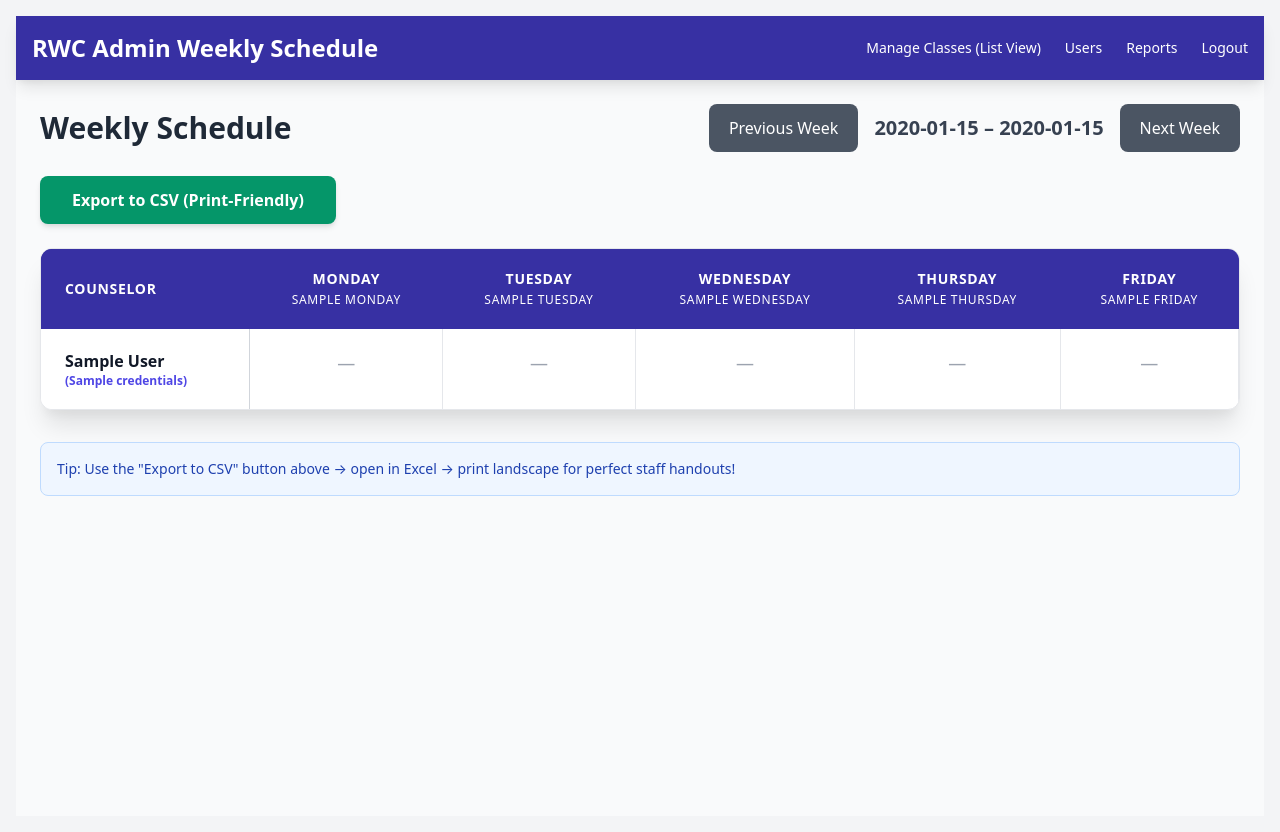
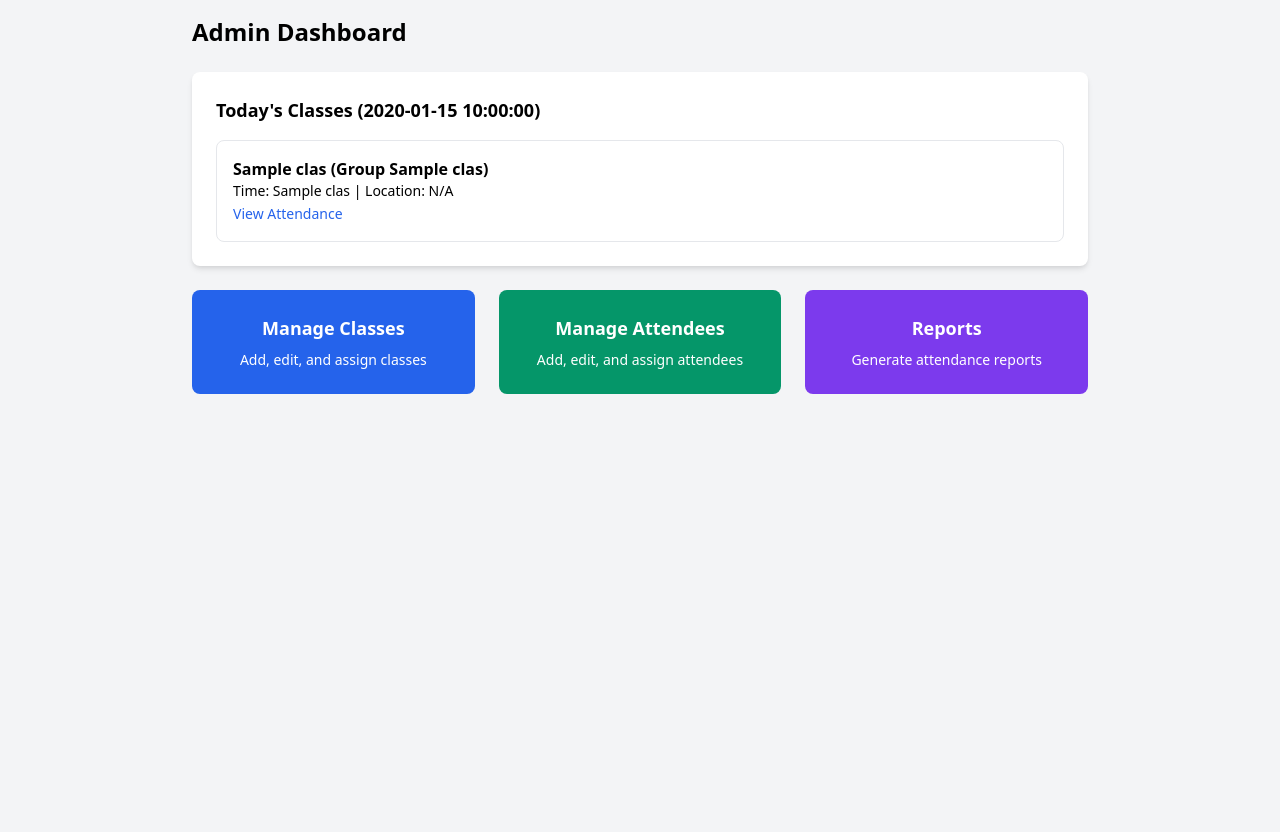
Before and after one commit to lebright85/rwc, a Flask app: template templates/admin_dashboard.html in a window 1280 px wide. Shown: the part 60-892 px from the top of the page. After the commit the page ends 454 px from the top, so only its background shows below. Run offline with Flask 3, Linux system fonts and the light colour scheme; the template is opened without the code that fills it: most values are stand-ins (such as "Sample title", 1, 10 or a date in 2020); some libraries are stand-ins or nearby versions.

Commit message:
Refactor admin dashboard and add quick links
Reorganized admin dashboard layout and added quick links section for better navigation.

```diff
--- a/templates/admin_dashboard.html
+++ b/templates/admin_dashboard.html
@@ -1,111 +1,40 @@
 {% extends 'base.html' %}
 {% block content %}
-<div class="min-h-screen bg-gray-50">
-    <!-- Top Navigation Bar -->
-    <div class="bg-indigo-800 text-white shadow-lg">
-        <div class="max-w-7xl mx-auto px-4 py-4 flex justify-between items-center">
-            <h1 class="text-2xl font-bold">RWC Admin Weekly Schedule</h1>
-            <div class="flex gap-6 text-sm">
-                <a href="{{ url_for('manage_classes') }}" class="hover:underline font-medium">Manage Classes (List View)</a>
-                <a href="{{ url_for('manage_users') }}" class="hover:underline">Users</a>
-                <a href="{{ url_for('reports') }}" class="hover:underline">Reports</a>
-                <a href="{{ url_for('logout') }}" class="hover:underline">Logout</a>
-            </div>
-        </div>
+<div class="max-w-4xl mx-auto">
+    <h1 class="text-2xl font-bold mb-6">Admin Dashboard</h1>
+
+    <!-- Today's Classes -->
+    <div class="bg-white p-6 rounded-lg shadow-md mb-6">
+        <h2 class="text-lg font-bold mb-4">Today's Classes ({{ today }})</h2>
+        {% if today_classes %}
+            <ul class="space-y-4">
+                {% for class in today_classes %}
+                <li class="border p-4 rounded-lg">
+                    <h3 class="text-md font-bold">{{ class[2] }} (Group {{ class[1] }})</h3>
+                    <p class="text-sm">Time: {{ class[4] }} | Location: {{ class[5] or 'N/A' }}</p>
+                    <a href="{{ url_for('class_attendance', class_id=class[0]) }}" class="text-blue-600 hover:underline text-sm">View Attendance</a>
+                </li>
+                {% endfor %}
+            </ul>
+        {% else %}
+            <p class="text-sm text-gray-500">No classes scheduled for today.</p>
+        {% endif %}
     </div>
 
-    <!-- Main Weekly Schedule -->
-    <div class="max-w-7xl mx-auto p-6">
-        <div class="flex justify-between items-center mb-6">
-            <h2 class="text-3xl font-bold text-gray-800">
-                Weekly Schedule
-            </h2>
-            <div class="flex items-center gap-4">
-                <a href="{{ url_for('admin_dashboard', week_offset=week_offset - 1) }}"
-                   class="bg-gray-600 text-white px-5 py-3 rounded-lg hover:bg-gray-700 font-medium">
-                    Previous Week
-                </a>
-                <div class="text-xl font-bold text-gray-700">
-                    {{ week_start.strftime('%B %d') }} – {{ week_end.strftime('%B %d, %Y') }}
-                </div>
-                <a href="{{ url_for('admin_dashboard', week_offset=week_offset + 1) }}"
-                   class="bg-gray-600 text-white px-5 py-3 rounded-lg hover:bg-gray-700 font-medium">
-                    Next Week
-                </a>
-            </div>
-        </div>
-
-        <!-- Export Button -->
-        <div class="mb-6">
-            <a href="{{ url_for('export_weekly_schedule', week_offset=week_offset) }}"
-               class="inline-block bg-green-600 text-white px-8 py-3 rounded-lg hover:bg-green-700 font-bold shadow-md">
-                Export to CSV (Print-Friendly)
-            </a>
-        </div>
-
-        <!-- Schedule Table -->
-        <div class="bg-white rounded-xl shadow-xl overflow-hidden border border-gray-200">
-            <table class="min-w-full table-auto">
-                <thead class="bg-indigo-800 text-white">
-                    <tr>
-                        <th class="px-6 py-5 text-left text-sm font-bold uppercase tracking-wider sticky left-0 bg-indigo-800 z-20">
-                            Counselor
-                        </th>
-                        <th class="px-6 py-5 text-center text-sm font-bold uppercase tracking-wider">
-                            Monday<br><span class="text-xs font-normal">{{ dates.monday }}</span>
-                        </th>
-                        <th class="px-6 py-5 text-center text-sm font-bold uppercase tracking-wider">
-                            Tuesday<br><span class="text-xs font-normal">{{ dates.tuesday }}</span>
-                        </th>
-                        <th class="px-6 py-5 text-center text-sm font-bold uppercase tracking-wider">
-                            Wednesday<br><span class="text-xs font-normal">{{ dates.wednesday }}</span>
-                        </th>
-                        <th class="px-6 py-5 text-center text-sm font-bold uppercase tracking-wider">
-                            Thursday<br><span class="text-xs font-normal">{{ dates.thursday }}</span>
-                        </th>
-                        <th class="px-6 py-5 text-center text-sm font-bold uppercase tracking-wider">
-                            Friday<br><span class="text-xs font-normal">{{ dates.friday }}</span>
-                        </th>
-                    </tr>
-                </thead>
-                <tbody class="divide-y divide-gray-200">
-                    {% for counselor in counselors %}
-                    <tr class="hover:bg-gray-50 transition-colors">
-                        <td class="px-6 py-5 font-bold text-gray-900 sticky left-0 bg-white z-10 border-r border-gray-300 whitespace-nowrap">
-                            {{ counselor.full_name }}
-                            {% if counselor.credentials %}
-                            <span class="text-indigo-600 text-xs block">({{ counselor.credentials }})</span>
-                            {% endif %}
-                        </td>
-                        {% for day in ['monday', 'tuesday', 'wednesday', 'thursday', 'friday'] %}
-                        <td class="px-6 py-5 text-center align-top min-h-40 border-r border-gray-200 last:border-r-0">
-                            {% set day_classes = schedule[counselor.id][day] %}
-                            {% if day_classes %}
-                                {% for class in day_classes|sort(attribute='time') %}
-                                <div class="mb-4 p-4 bg-gradient-to-br from-indigo-50 to-indigo-100 rounded-lg border border-indigo-300 shadow hover:shadow-lg transition-shadow">
-                                    <div class="text-xs font-bold text-indigo-900">{{ class.time }}</div>
-                                    <div class="font-semibold text-gray-800">{{ class.class_name }}</div>
-                                    <div class="text-sm text-gray-700 font-medium">{{ class.group_name }}</div>
-                                    {% if class.location %}
-                                    <div class="text-xs text-gray-500 italic mt-1">{{ class.location }}</div>
-                                    {% endif %}
-                                </div>
-                                {% endfor %}
-                            {% else %}
-                                <span class="text-gray-400 text-lg">—</span>
-                            {% endif %}
-                        </td>
-                        {% endfor %}
-                    </tr>
-                    {% endfor %}
-                </tbody>
-            </table>
-        </div>
-
-        <!-- Print Tip -->
-        <div class="mt-8 bg-blue-50 border border-blue-200 rounded-lg p-4 text-sm text-blue-800">
-            Tip: Use the "Export to CSV" button above → open in Excel → print landscape for perfect staff handouts!
-        </div>
+    <!-- Quick Links -->
+    <div class="grid grid-cols-1 md:grid-cols-3 gap-6">
+        <a href="{{ url_for('manage_classes') }}" class="bg-blue-600 text-white p-6 rounded-lg text-center hover:bg-blue-700">
+            <h3 class="text-lg font-bold mb-2">Manage Classes</h3>
+            <p class="text-sm">Add, edit, and assign classes</p>
+        </a>
+        <a href="{{ url_for('manage_attendees') }}" class="bg-green-600 text-white p-6 rounded-lg text-center hover:bg-green-700">
+            <h3 class="text-lg font-bold mb-2">Manage Attendees</h3>
+            <p class="text-sm">Add, edit, and assign attendees</p>
+        </a>
+        <a href="{{ url_for('reports') }}" class="bg-purple-600 text-white p-6 rounded-lg text-center hover:bg-purple-700">
+            <h3 class="text-lg font-bold mb-2">Reports</h3>
+            <p class="text-sm">Generate attendance reports</p>
+        </a>
     </div>
 </div>
 {% endblock %}
```
